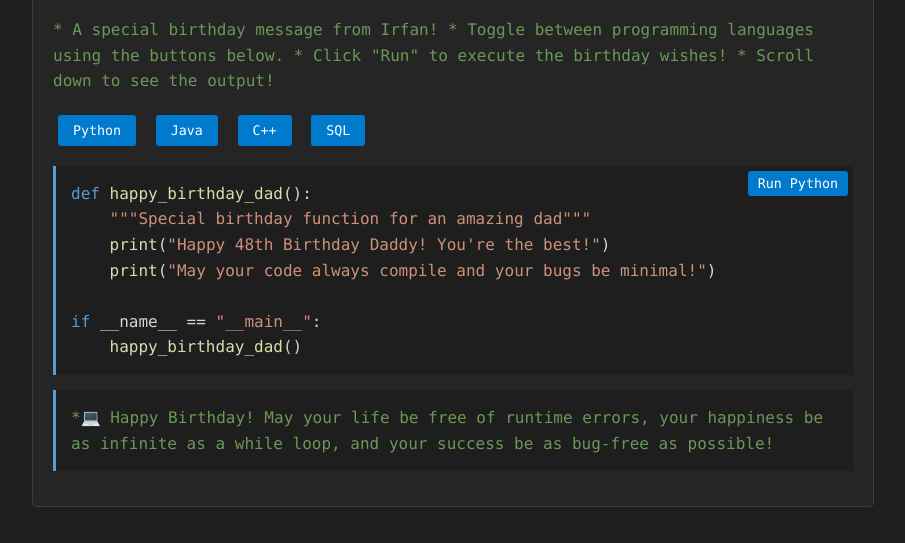
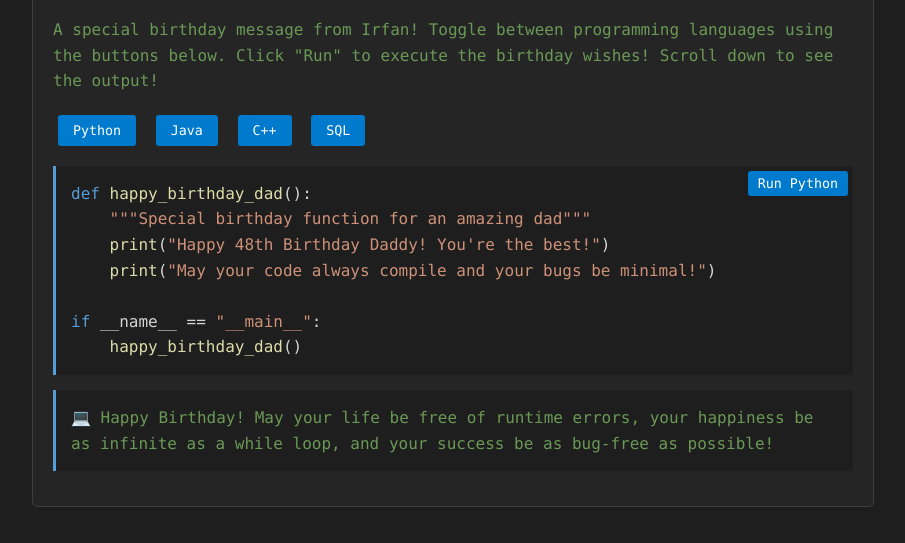
Before and after one commit to happybirthdaydaddy1977/happybirthdaydaddy1977.github.io, a plain HTML site: page index.html in a window 1280 px wide. Shown: the part 257-800 px from the top of the page, without its empty margins (187-1092 px from the left). Drawn offline with Linux system fonts and the light colour scheme.

Commit message:
Update index.html

```diff
--- a/index.html
+++ b/index.html
@@ -122,10 +122,10 @@
         </div>
 
         <p class="comment">
- * A special birthday message from Irfan!
- * Toggle between programming languages using the buttons below.
- * Click "Run" to execute the birthday wishes!
- * Scroll down to see the output!
+ A special birthday message from Irfan!
+ Toggle between programming languages using the buttons below.
+ Click "Run" to execute the birthday wishes!
+ Scroll down to see the output!
  </p>
 
         <div>
@@ -208,7 +208,7 @@
             &nbsp;&nbsp;&nbsp;&nbsp;(<span class="string">'Health and happiness'</span>, <span class="number">1</span>),<br>
             &nbsp;&nbsp;&nbsp;&nbsp;(<span class="string">'Successful compilations'</span>, <span class="number">2</span>),<br>
             &nbsp;&nbsp;&nbsp;&nbsp;(<span class="string">'Quick bug fixes'</span>, <span class="number">3</span>),<br>
-            &nbsp;&nbsp;&nbsp;&nbsp;(<span class="string">'Plenty of coffee'</span>, <span class="number">4</span>);<br>
+            &nbsp;&nbsp;&nbsp;&nbsp;(<span class="string">'Plenty of tea'</span>, <span class="number">4</span>);<br>
             <br>
             <span class="keyword">COMMIT</span>; <span class="comment">-- These wishes are permanent!</span>
             <div id="sql-console" class="console"></div>
@@ -216,7 +216,7 @@
 
         <div class="code-block">
             <span class="comment">
- *💻 Happy Birthday! May your life be free of runtime errors, your happiness be as infinite as a while loop, and your success be as bug-free as possible!
+ 💻 Happy Birthday! May your life be free of runtime errors, your happiness be as infinite as a while loop, and your success be as bug-free as possible!
  </span>
         </div>
     </div>
@@ -278,7 +278,7 @@
             consoleElement.innerHTML = '';
 
             const pythonOutput = `Happy 48th Birthday Daddy! You're the best!
-            May your code always compile and your bugs be minimal!`;
+May your code always compile and your bugs be minimal!`;
 
             typeWriter(consoleElement, pythonOutput, 30);
         }
```
